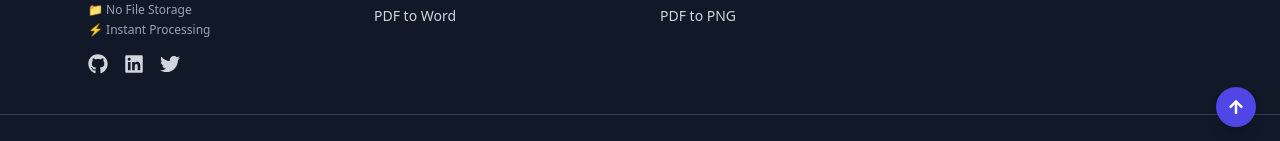
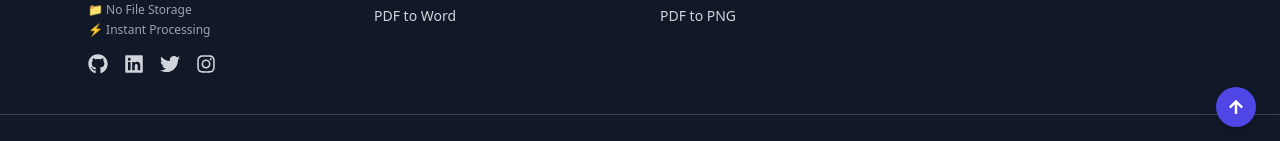
Before and after one commit to kishansirvi001/file-fixer, a React (Vite) app: page / in a window 1280 px wide. Shown: the part 2871-3012 px from the top of the page. Built offline with nearby package versions, Linux system fonts and the light colour scheme.

Commit message:
fixed footer + added instagram link

```diff
--- a/src/components/Footer.jsx
+++ b/src/components/Footer.jsx
@@ -1,6 +1,5 @@
-
 import { Link } from "react-router-dom";
-import { FaGithub, FaLinkedin, FaTwitter, FaArrowUp } from "react-icons/fa";
+import { FaGithub, FaLinkedin, FaTwitter, FaInstagram, FaArrowUp } from "react-icons/fa";
 
 function Footer() {
 
@@ -30,16 +29,19 @@ function Footer() {
             <p>⚡ Instant Processing</p>
           </div>
 
-          {/* SOCIAL */}
-          <div className="flex gap-4 text-xl">
-            <a href="https://github.com" target="_blank" className="hover:text-white transition hover:scale-110">
+          {/* ✅ SOCIAL LINKS */}
+          <div className="flex gap-4 text-xl mt-4">
+            <a href="https://github.com" target="_blank" rel="noopener noreferrer" className="hover:text-white transition hover:scale-110">
               <FaGithub />
             </a>
-            <a href="https://linkedin.com" target="_blank" className="hover:text-white transition hover:scale-110">
+            <a href="https://linkedin.com" target="_blank" rel="noopener noreferrer" className="hover:text-white transition hover:scale-110">
               <FaLinkedin />
             </a>
-            <a href="https://twitter.com" target="_blank" className="hover:text-white transition hover:scale-110">
+            <a href="https://twitter.com" target="_blank" rel="noopener noreferrer" className="hover:text-white transition hover:scale-110">
               <FaTwitter />
+            </a>
+            <a href="https://instagram.com/kishansirvi_" target="_blank" rel="noopener noreferrer" className="hover:text-pink-400 transition hover:scale-110">
+              <FaInstagram />
             </a>
           </div>
         </div>
@@ -101,6 +103,7 @@ function Footer() {
       <div className="border-t border-gray-700 mt-10 pt-6 text-center text-sm text-gray-400">
         © {new Date().getFullYear()} FileFixer • All rights reserved
       </div>
+
     </footer>
   );
 }
```
